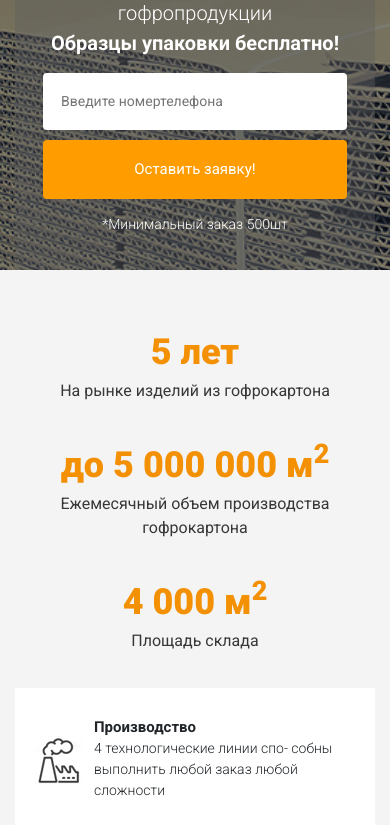
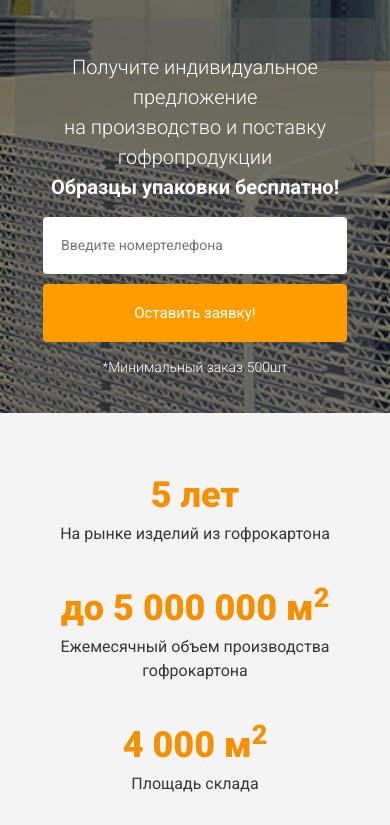
Before and after one commit to hakobyaneduard/hakobyaneduard.github.io, a plain HTML site: page LandingPage/index.html in a window 390 px wide. Shown: the part 495-1320 px from the top of the page. Drawn offline with nearby package versions, Linux system fonts and the light colour scheme.

Commit message:
LandingPage fix

```diff
--- a/LandingPage/css/media/media.css
+++ b/LandingPage/css/media/media.css
@@ -3,6 +3,7 @@
 @media screen and (max-width: 991px){
     .produce{
         text-align: center;
+        padding-top: 30vh;
     }
 
     .produce__boxes {
@@ -37,9 +38,21 @@
         margin-left: 0px;
     }
 
+    .feedback__block{
+        display: none;
+    }
+
+    .feedback{
+        display: none;
+    }
+
 }
 
 @media screen and (max-width: 576px){
+	.produce{
+        text-align: center;
+        padding-top: 42vh;
+    }
 
     .produce__form .form-tel {
         width: 100%;
--- a/LandingPage/sass/_produce.sass
+++ b/LandingPage/sass/_produce.sass
@@ -11,7 +11,7 @@
  background: url(../img/produce-bg.jpg) center
  background-size: cover
  position: relative
- padding-top: 25vh
+ padding-top: 15vh
  .produce__boxes
   img
    max-width: 100%
```
Also changed, not shown: LandingPage/css/style.css.
